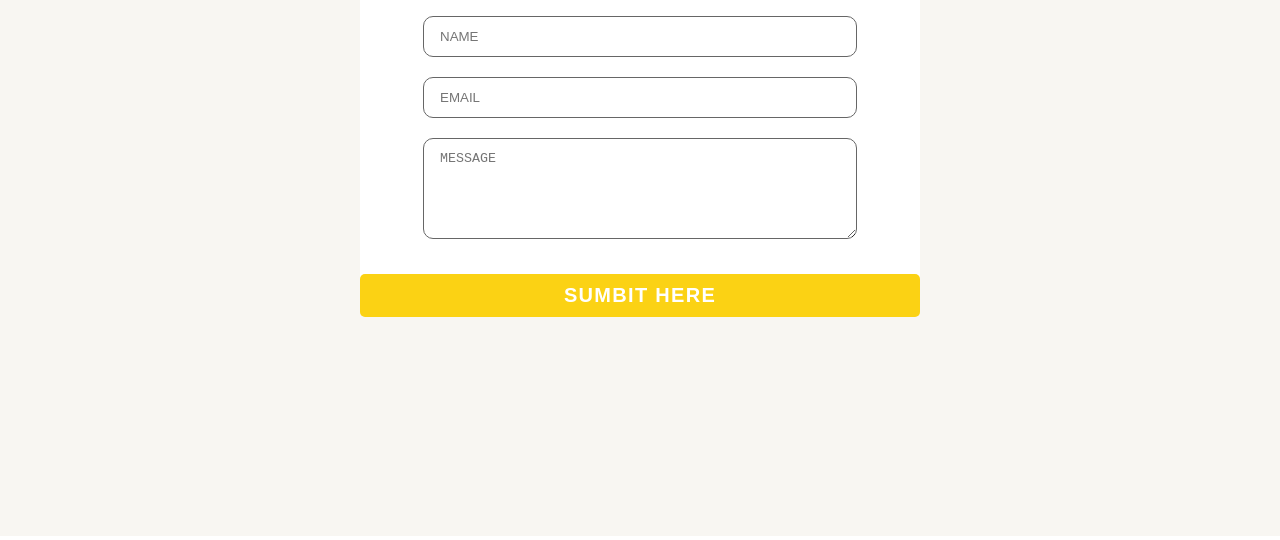
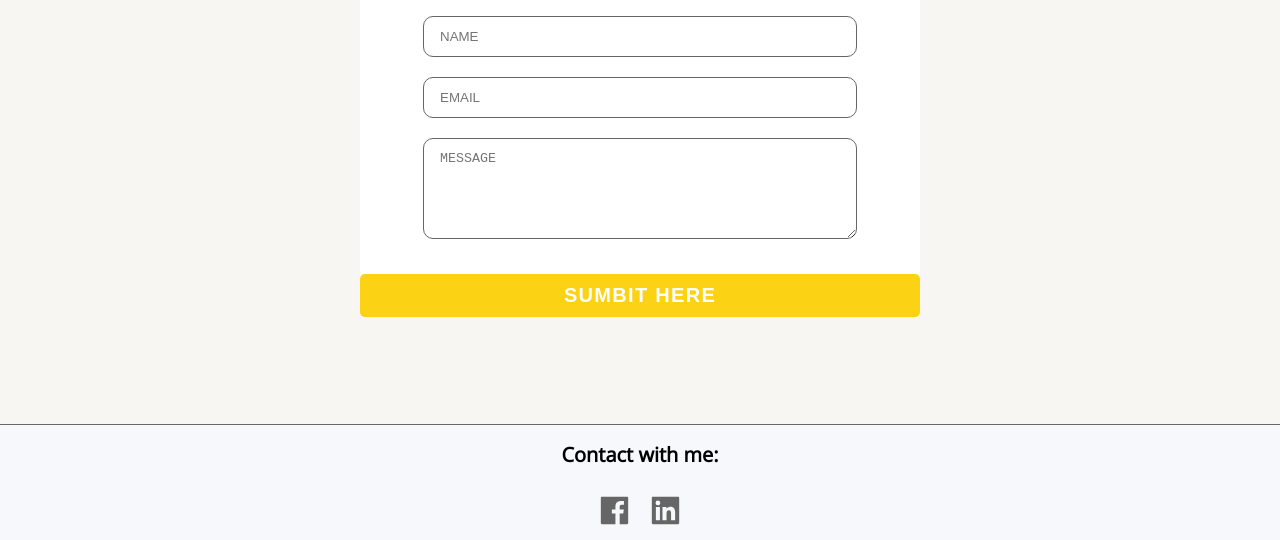
Before and after one commit to SusulAdam/Portfolio, a Gatsby site: page /contact in a window 1280 px wide. Shown: the part 260-800 px from the top of the page. Built offline with nearby package versions, Linux system fonts and the light colour scheme; Gatsby itself is replaced by a stand-in of ours.

Commit message:
Add footer component

```diff
--- /dev/null
+++ b/src/components/Footer.js
@@ -0,0 +1,13 @@
+import React from "react"
+import ContactIcons from "../constants/contactIcons"
+
+const Footer = () => {
+  return (
+    <section className="footer">
+      <h5 className="footer__title">Contact with me:</h5>
+      <ContactIcons contactStyle={"footer-icons"} />
+    </section>
+  )
+}
+
+export default Footer
--- /dev/null
+++ b/src/components/FormContact.js
@@ -0,0 +1,37 @@
+import React from "react"
+
+const FormContact = () => {
+  return (
+    <section className="contact-page">
+      <article className="contact-form">
+        <h3 className="contact-form__title">get in touch</h3>
+        <form>
+          <div className="contact-form__form-group">
+            <input
+              type="text"
+              placeholder="name"
+              className="contact-form__form-control"
+            />
+            <input
+              type="email"
+              placeholder="email"
+              className="contact-form__form-control"
+            />
+            <textarea
+              name="message"
+              className="contact-form__form-control"
+              placeholder="message"
+              rows="5"
+            ></textarea>
+            <button type="sumbit" className="contact-form__sumbit btn">
+              {" "}
+              sumbit here
+            </button>
+          </div>
+        </form>
+      </article>
+    </section>
+  )
+}
+
+export default FormContact
--- a/src/pages/contact.js
+++ b/src/pages/contact.js
@@ -1,38 +1,13 @@
 import React from "react"
 import Layout from "../components/Layout"
+import FormContact from "../components/FormContact"
+import Footer from "../components/Footer"
 
 const contact = () => {
   return (
     <Layout>
-      <section className="contact-page">
-        <article className="contact-form">
-          <h3 className="contact-form__title">get in touch</h3>
-          <form>
-            <div className="contact-form__form-group">
-              <input
-                type="text"
-                placeholder="name"
-                className="contact-form__form-control"
-              />
-              <input
-                type="email"
-                placeholder="email"
-                className="contact-form__form-control"
-              />
-              <textarea
-                name="message"
-                className="contact-form__form-control"
-                placeholder="message"
-                rows="5"
-              ></textarea>
-              <button type="sumbit" className="contact-form__sumbit btn">
-                {" "}
-                sumbit here
-              </button>
-            </div>
-          </form>
-        </article>
-      </section>
+      <FormContact />
+      <Footer />
     </Layout>
   )
 }
--- a/src/styles/main.scss
+++ b/src/styles/main.scss
@@ -4,4 +4,5 @@
 @import "./parts/navigation";
 @import "./parts/sidebar";
 @import "./parts/contact";
+@import "./parts/footer";
 @import "./parts/home";
--- a/src/styles/parts/_contact.scss
+++ b/src/styles/parts/_contact.scss
@@ -2,7 +2,7 @@
   display: flex;
   justify-content: center;
   align-items: start;
-  height: calc(100vh - 68px);
+  height: calc(100vh - 180px);
   background-color: $mainBackgroundColor;
   font-family: $mainFont;
 
@@ -131,6 +131,7 @@
   .contact-page {
     display: flex;
     align-items: center;
+
     .contact-form {
       margin-top: 10px;
 
@@ -153,3 +154,15 @@
     }
   }
 }
+
+.contact-page {
+  @media (max-height: 623px) {
+    height: 450px;
+  }
+}
+
+.contact-page {
+  @media (max-height: 450px) {
+    height: 300px;
+  }
+}
--- /dev/null
+++ b/src/styles/parts/_footer.scss
@@ -0,0 +1,52 @@
+.footer {
+  font-family: $mainFont;
+  background-color: $footerBackgroundColor;
+  display: flex;
+  justify-content: center;
+  align-items: center;
+  flex-direction: column;
+  border-top: 1px solid $mainSecondaryColor;
+
+  .footer__title {
+    font-weight: 700;
+    font-size: 20px;
+    padding: 20px 0 20px 0;
+  }
+
+  .footer-icons {
+    margin: 0;
+    color: $mainSecondaryColor;
+
+    .icon {
+      font-size: 35px;
+      padding: 8px;
+    }
+  }
+}
+
+@media screen and (min-width: 768px) {
+  .footer-icons {
+    .icon {
+      padding: 8px;
+      font-size: 35px;
+    }
+  }
+}
+
+@media screen and (min-width: 1100px) {
+  .footer-icons {
+    .icon {
+      padding: 8px;
+      font-size: 35px;
+    }
+  }
+}
+
+@media screen and (min-width: 1600px) {
+  .footer-icons {
+    .icon {
+      padding: 8px;
+      font-size: 35px;
+    }
+  }
+}
--- a/src/styles/parts/_variables.scss
+++ b/src/styles/parts/_variables.scss
@@ -3,5 +3,6 @@ $mainContrastColor: #fbd214;
 $mainSecondaryColor: #666666;
 $mainBackgroundColor: #f8f6f2;
 $mainNavigationColor: #2c2c2c;
+$footerBackgroundColor: #f6f8fc;
 $mainFont: "Open Sans", sans-serif;
 $logoFont: "Franklin Gothic Medium", "Arial Narrow", Arial, sans-serif;
```
